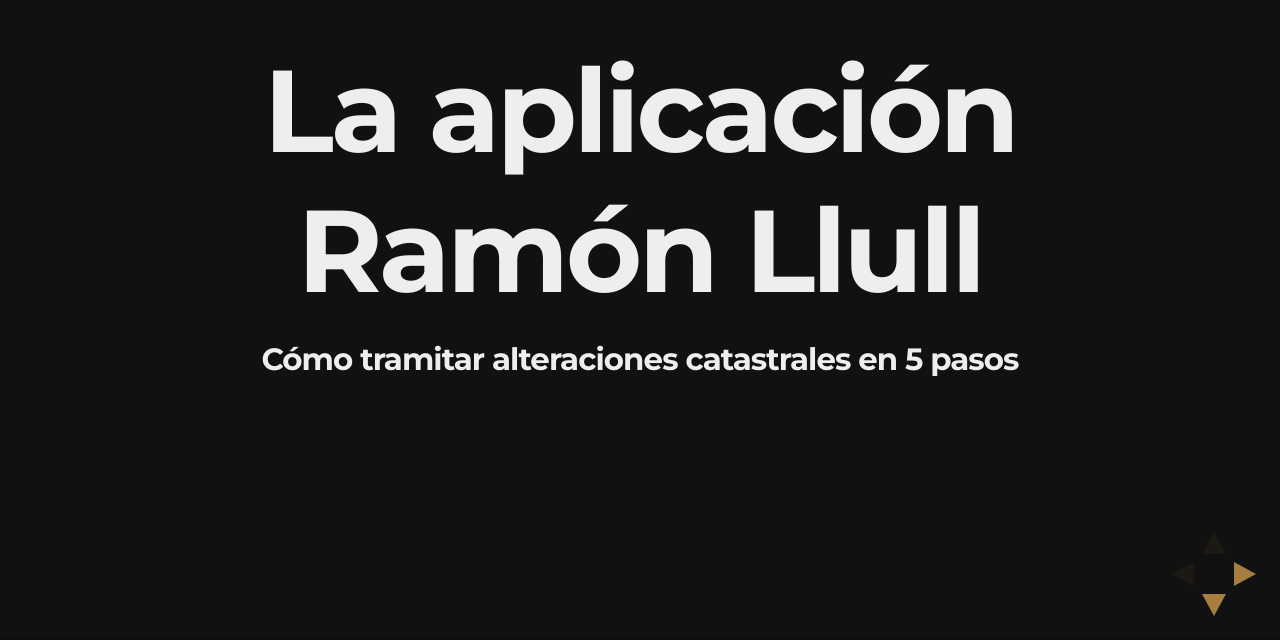
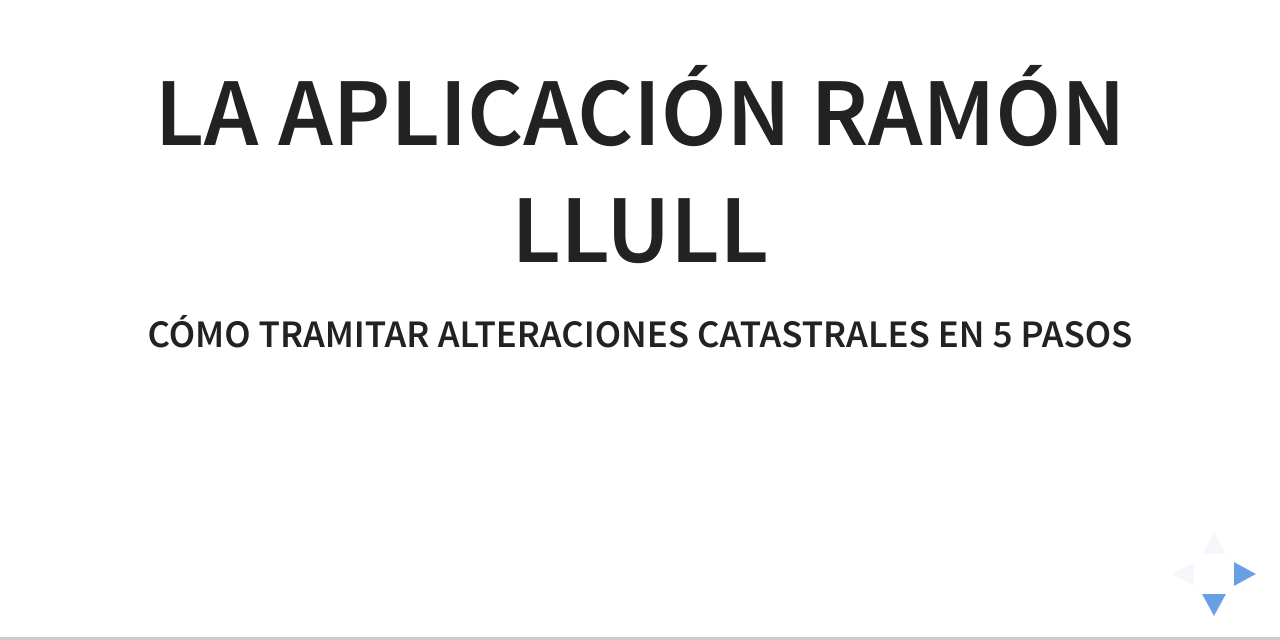
Before and after one commit to labgeo/understandingRL, a website: page index.html in a window 1280 px wide. Shown: the part 160-800 px from the top of the page. Drawn offline with nearby package versions, Linux system fonts and the light colour scheme.

Commit message:
Switched to white theme

```diff
--- a/index.html
+++ b/index.html
@@ -15,7 +15,7 @@
 		<meta name="viewport" content="width=device-width, initial-scale=1.0, maximum-scale=1.0, user-scalable=no, minimal-ui">
 
 		<link rel="stylesheet" href="css/reveal.css">
-		<link rel="stylesheet" href="css/theme/night.css" id="theme">
+		<link rel="stylesheet" href="css/theme/white.css" id="theme">
 
 		<!-- Code syntax highlighting -->
 		<link rel="stylesheet" href="lib/css/zenburn.css">
```
